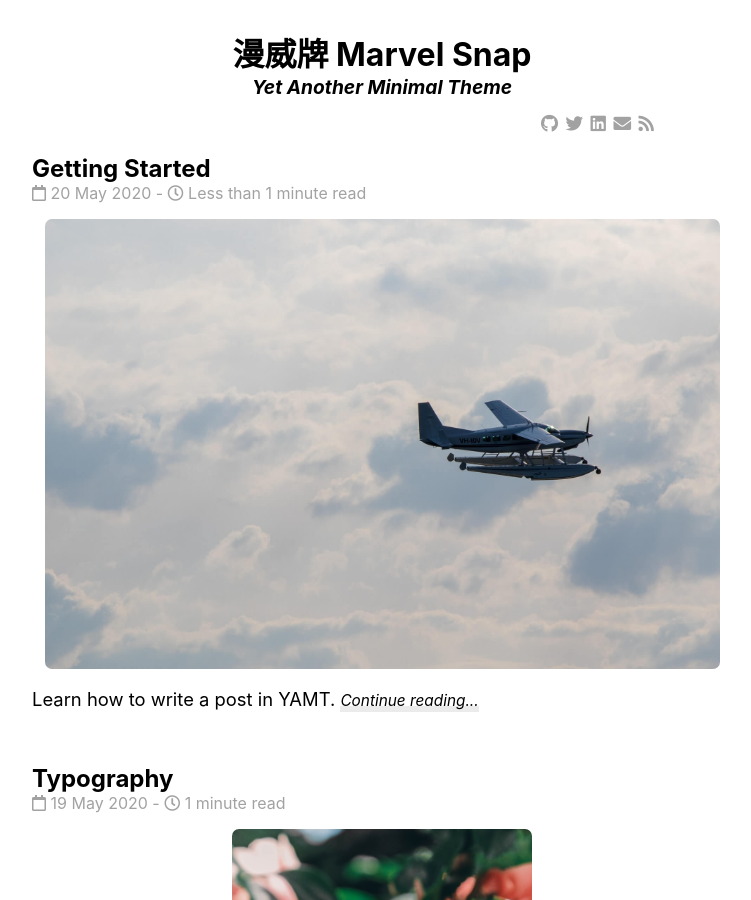
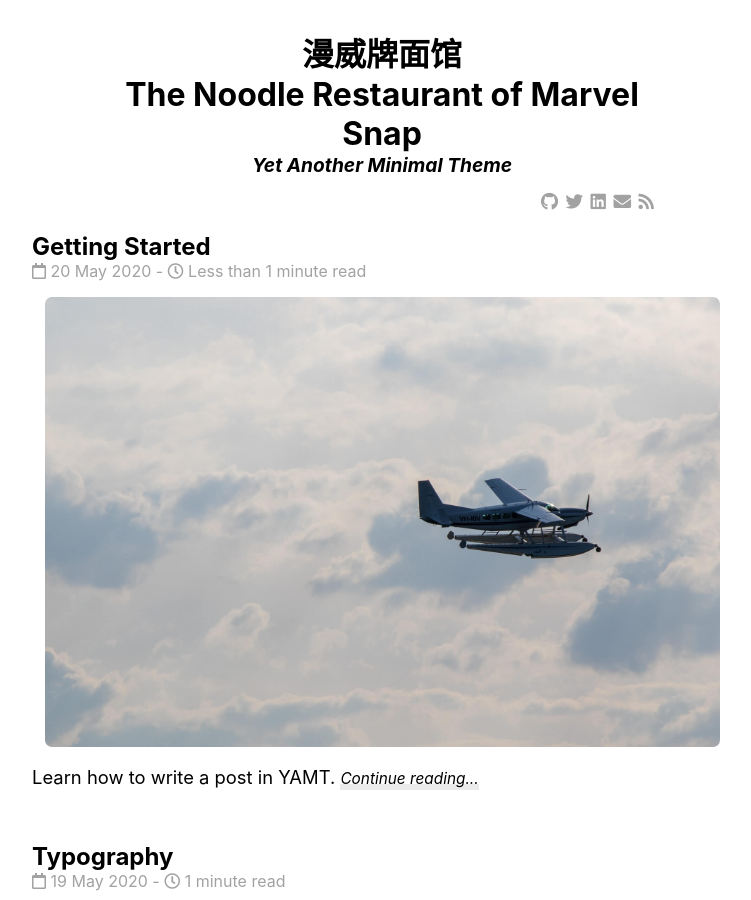
Before and after one commit to Typhoondaddy/Typhoondaddy.github.io, a Jekyll site: the page built from index.html, in a window 1280 px wide and 900 px high. Shown: the whole window, without its empty margins (258-1009 px from the left). Built offline with Jekyll 4.4.1, drawn with Linux system fonts in a browser that asks for light colours; nearby versions of some CDN libraries; the list of posts is cut into pages by our own code.

Commit message:
Update _config.yml

```diff
--- a/_config.yml
+++ b/_config.yml
@@ -1,5 +1,5 @@
 # Site settings
-title: 漫威牌 Marvel Snap
+title: 漫威牌面馆<br>The Noodle Restaurant of Marvel Snap
 description: "网站还在建设中"
 url:  "https://itszh.us" # Actual base url of the website
 baseurl: "/"           # url of the jekyll blog. e.g. if you set url to "mysite.com" and baseurl to "blog", the jekyll website will work on "mysite.com/blog"
```
